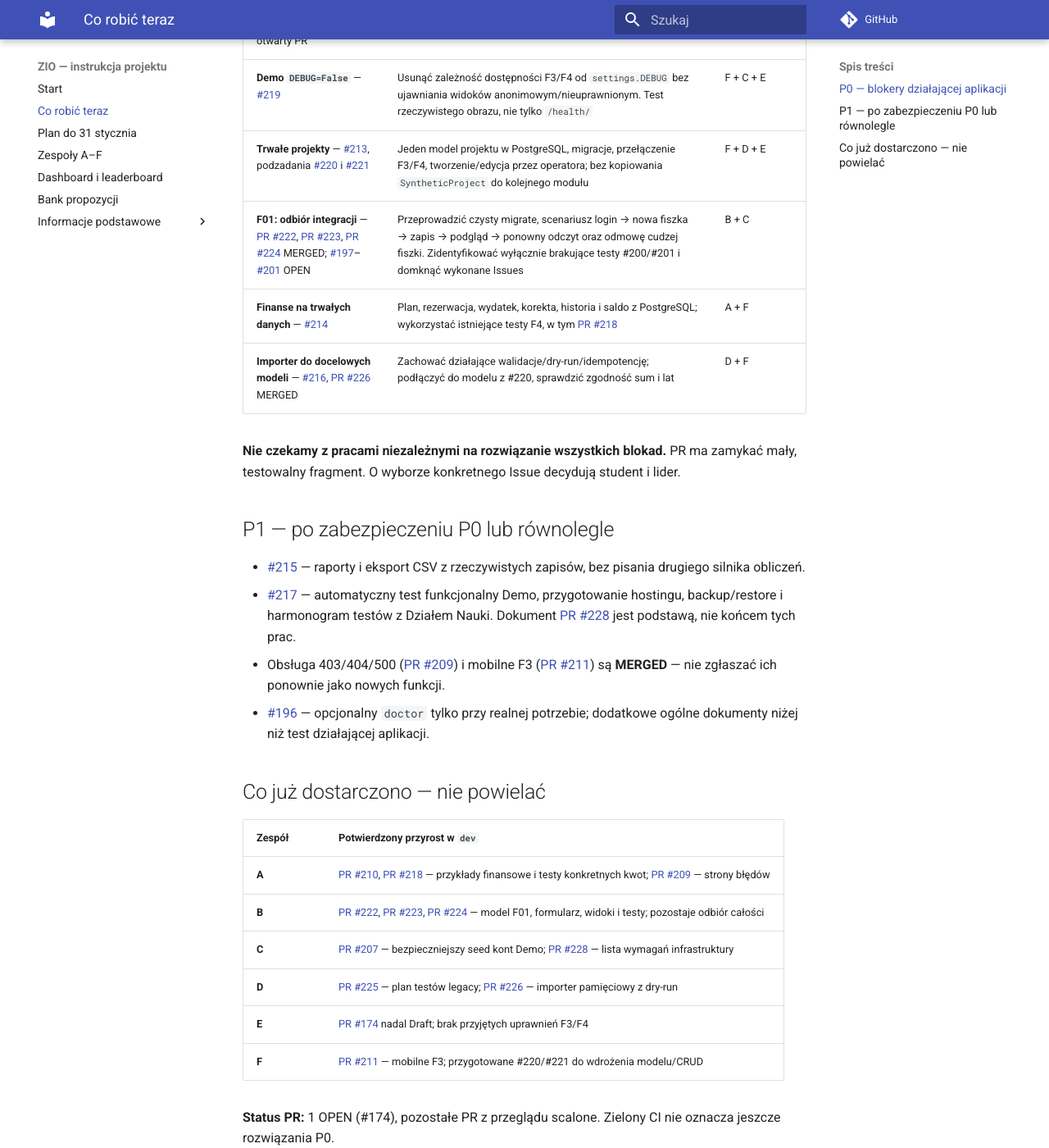
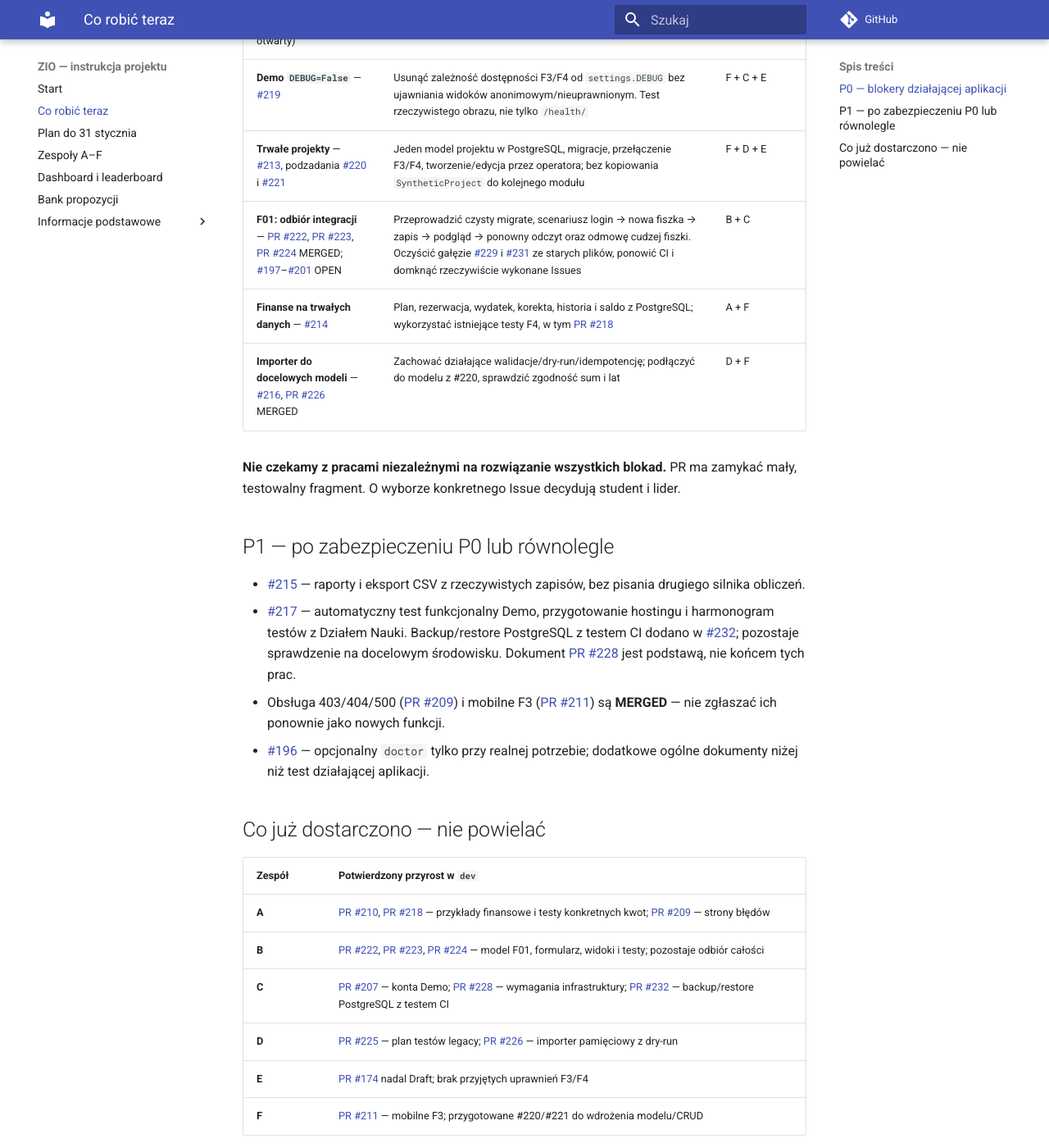
Before and after one commit to zio-wi-pb-mc/pb-science-office-manual, an MkDocs documentation site: the page built from manual/16-propozycje-zadan-po-audycie.md, in a window 1280 px wide and 1400 px high, scrolled down 515 px. Shown: the whole window at 82% size. Built offline with MkDocs 1.6.1 and Material for MkDocs 9.7.7, drawn with Linux system fonts in a browser that asks for light colours; comment, search, counter and statistics services are not loaded; some of the changed text lies outside the part shown.

Commit message:
docs: refresh ZIO status 17 Nov 2026

```diff
--- a/manual/16-propozycje-zadan-po-audycie.md
+++ b/manual/16-propozycje-zadan-po-audycie.md
@@ -2,16 +2,16 @@
 
 **Cel ZIO:** do **31 stycznia 2027 r.** aplikacja ma być **wdrożona, przetestowana i odebrana przez Dział Nauki**. Zespoły mogą samodzielnie wybierać zadania; wskazane Issues są propozycjami, nie przydziałami.
 
-**Kontrola LIVE: 16.11.2026, `dev` `167722fa`, CI PASS.** [GitHub Project](https://github.com/orgs/zio-wi-pb-mc/projects/1/views/1) jest źródłem przypisań; ta strona podpowiada, gdzie praca może mieć największy efekt.
+**Kontrola LIVE: 17.11.2026, `dev` `5af06805`, CI PASS.** [GitHub Project](https://github.com/orgs/zio-wi-pb-mc/projects/1/views/1) jest źródłem przypisań; ta strona podpowiada, gdzie praca może mieć największy efekt.
 
 ## P0 — blokery działającej aplikacji
 
 | Brak / status | Możliwe działania | Zespoły do uzgodnienia |
 |---|---|---|
-| **Ochrona cudzych projektów** — [#173](https://github.com/zio-wi-pb-mc/pb-science-office/issues/173), [PR #174](https://github.com/zio-wi-pb-mc/pb-science-office/pull/174) Draft, jedyny otwarty PR | Przenieść mechanizm przypisań na aktualny model `dev`, chronić listę, szczegóły i URL budżetu/JSON. Test: konta A/B, własne i cudze projekty | E + F |
+| **Ochrona cudzych projektów** — [#173](https://github.com/zio-wi-pb-mc/pb-science-office/issues/173), [PR #174](https://github.com/zio-wi-pb-mc/pb-science-office/pull/174) Draft (nadal otwarty) | Przenieść mechanizm przypisań na aktualny model `dev`, chronić listę, szczegóły i URL budżetu/JSON. Test: konta A/B, własne i cudze projekty | E + F |
 | **Demo `DEBUG=False`** — [#219](https://github.com/zio-wi-pb-mc/pb-science-office/issues/219) | Usunąć zależność dostępności F3/F4 od `settings.DEBUG` bez ujawniania widoków anonimowym/nieuprawnionym. Test rzeczywistego obrazu, nie tylko `/health/` | F + C + E |
 | **Trwałe projekty** — [#213](https://github.com/zio-wi-pb-mc/pb-science-office/issues/213), podzadania [#220](https://github.com/zio-wi-pb-mc/pb-science-office/issues/220) i [#221](https://github.com/zio-wi-pb-mc/pb-science-office/issues/221) | Jeden model projektu w PostgreSQL, migracje, przełączenie F3/F4, tworzenie/edycja przez operatora; bez kopiowania `SyntheticProject` do kolejnego modułu | F + D + E |
-| **F01: odbiór integracji** — [PR #222](https://github.com/zio-wi-pb-mc/pb-science-office/pull/222), [PR #223](https://github.com/zio-wi-pb-mc/pb-science-office/pull/223), [PR #224](https://github.com/zio-wi-pb-mc/pb-science-office/pull/224) MERGED; [#197](https://github.com/zio-wi-pb-mc/pb-science-office/issues/197)–[#201](https://github.com/zio-wi-pb-mc/pb-science-office/issues/201) OPEN | Przeprowadzić czysty migrate, scenariusz login → nowa fiszka → zapis → podgląd → ponowny odczyt oraz odmowę cudzej fiszki. Zidentyfikować wyłącznie brakujące testy #200/#201 i domknąć wykonane Issues | B + C |
+| **F01: odbiór integracji** — [PR #222](https://github.com/zio-wi-pb-mc/pb-science-office/pull/222), [PR #223](https://github.com/zio-wi-pb-mc/pb-science-office/pull/223), [PR #224](https://github.com/zio-wi-pb-mc/pb-science-office/pull/224) MERGED; [#197](https://github.com/zio-wi-pb-mc/pb-science-office/issues/197)–[#201](https://github.com/zio-wi-pb-mc/pb-science-office/issues/201) OPEN | Przeprowadzić czysty migrate, scenariusz login → nowa fiszka → zapis → podgląd → ponowny odczyt oraz odmowę cudzej fiszki. Oczyścić gałęzie [#229](https://github.com/zio-wi-pb-mc/pb-science-office/pull/229) i [#231](https://github.com/zio-wi-pb-mc/pb-science-office/pull/231) ze starych plików, ponowić CI i domknąć rzeczywiście wykonane Issues | B + C |
 | **Finanse na trwałych danych** — [#214](https://github.com/zio-wi-pb-mc/pb-science-office/issues/214) | Plan, rezerwacja, wydatek, korekta, historia i saldo z PostgreSQL; wykorzystać istniejące testy F4, w tym [PR #218](https://github.com/zio-wi-pb-mc/pb-science-office/pull/218) | A + F |
 | **Importer do docelowych modeli** — [#216](https://github.com/zio-wi-pb-mc/pb-science-office/issues/216), [PR #226](https://github.com/zio-wi-pb-mc/pb-science-office/pull/226) MERGED | Zachować działające walidacje/dry-run/idempotencję; podłączyć do modelu z #220, sprawdzić zgodność sum i lat | D + F |
 
@@ -20,7 +20,7 @@
 ## P1 — po zabezpieczeniu P0 lub równolegle
 
 - [#215](https://github.com/zio-wi-pb-mc/pb-science-office/issues/215) — raporty i eksport CSV z rzeczywistych zapisów, bez pisania drugiego silnika obliczeń.
-- [#217](https://github.com/zio-wi-pb-mc/pb-science-office/issues/217) — automatyczny test funkcjonalny Demo, przygotowanie hostingu, backup/restore i harmonogram testów z Działem Nauki. Dokument [PR #228](https://github.com/zio-wi-pb-mc/pb-science-office/pull/228) jest podstawą, nie końcem tych prac.
+- [#217](https://github.com/zio-wi-pb-mc/pb-science-office/issues/217) — automatyczny test funkcjonalny Demo, przygotowanie hostingu i harmonogram testów z Działem Nauki. Backup/restore PostgreSQL z testem CI dodano w [#232](https://github.com/zio-wi-pb-mc/pb-science-office/pull/232); pozostaje sprawdzenie na docelowym środowisku. Dokument [PR #228](https://github.com/zio-wi-pb-mc/pb-science-office/pull/228) jest podstawą, nie końcem tych prac.
 - Obsługa 403/404/500 ([PR #209](https://github.com/zio-wi-pb-mc/pb-science-office/pull/209)) i mobilne F3 ([PR #211](https://github.com/zio-wi-pb-mc/pb-science-office/pull/211)) są **MERGED** — nie zgłaszać ich ponownie jako nowych funkcji.
 - [#196](https://github.com/zio-wi-pb-mc/pb-science-office/issues/196) — opcjonalny `doctor` tylko przy realnej potrzebie; dodatkowe ogólne dokumenty niżej niż test działającej aplikacji.
 
@@ -30,11 +30,11 @@
 |---|---|
 | **A** | [PR #210](https://github.com/zio-wi-pb-mc/pb-science-office/pull/210), [PR #218](https://github.com/zio-wi-pb-mc/pb-science-office/pull/218) — przykłady finansowe i testy konkretnych kwot; [PR #209](https://github.com/zio-wi-pb-mc/pb-science-office/pull/209) — strony błędów |
 | **B** | [PR #222](https://github.com/zio-wi-pb-mc/pb-science-office/pull/222), [PR #223](https://github.com/zio-wi-pb-mc/pb-science-office/pull/223), [PR #224](https://github.com/zio-wi-pb-mc/pb-science-office/pull/224) — model F01, formularz, widoki i testy; pozostaje odbiór całości |
-| **C** | [PR #207](https://github.com/zio-wi-pb-mc/pb-science-office/pull/207) — bezpieczniejszy seed kont Demo; [PR #228](https://github.com/zio-wi-pb-mc/pb-science-office/pull/228) — lista wymagań infrastruktury |
+| **C** | [PR #207](https://github.com/zio-wi-pb-mc/pb-science-office/pull/207) — konta Demo; [PR #228](https://github.com/zio-wi-pb-mc/pb-science-office/pull/228) — wymagania infrastruktury; [PR #232](https://github.com/zio-wi-pb-mc/pb-science-office/pull/232) — backup/restore PostgreSQL z testem CI |
 | **D** | [PR #225](https://github.com/zio-wi-pb-mc/pb-science-office/pull/225) — plan testów legacy; [PR #226](https://github.com/zio-wi-pb-mc/pb-science-office/pull/226) — importer pamięciowy z dry-run |
 | **E** | [PR #174](https://github.com/zio-wi-pb-mc/pb-science-office/pull/174) nadal Draft; brak przyjętych uprawnień F3/F4 |
 | **F** | [PR #211](https://github.com/zio-wi-pb-mc/pb-science-office/pull/211) — mobilne F3; przygotowane #220/#221 do wdrożenia modelu/CRUD |
 
-**Status PR:** 1 OPEN (#174), pozostałe PR z przeglądu scalone. Zielony CI nie oznacza jeszcze rozwiązania P0.
+**Status PR (17.11):** 3 OPEN — #174, #229 i #231. #232 scalony. Zmiany testowe F01 wymagają oczyszczenia gałęzi, a nie pisania testów od zera. Zielony CI nie oznacza jeszcze rozwiązania P0.
 
 [Roadmapa A–F](21-roadmap-3-tygodnie.md) · [Dashboard](19-dashboard-projektu.md) · [Bank propozycji](17-bank-zadan-mvp.md)
```
